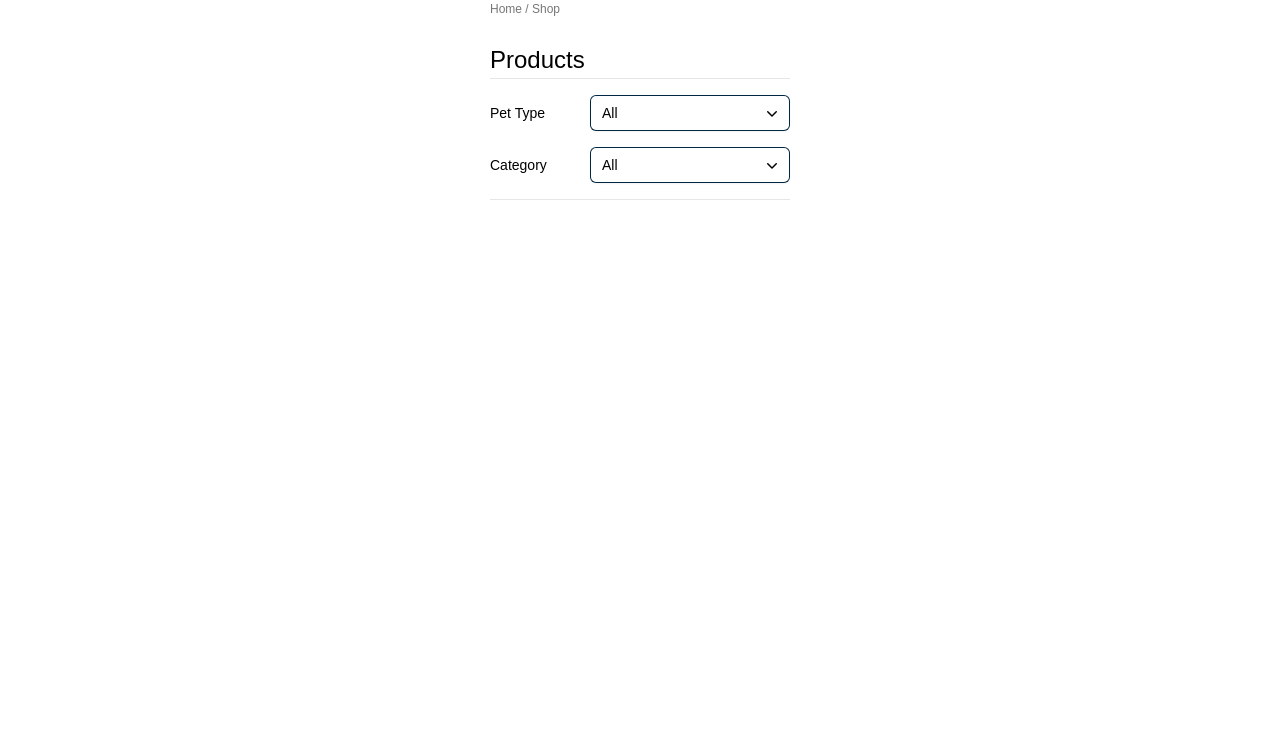
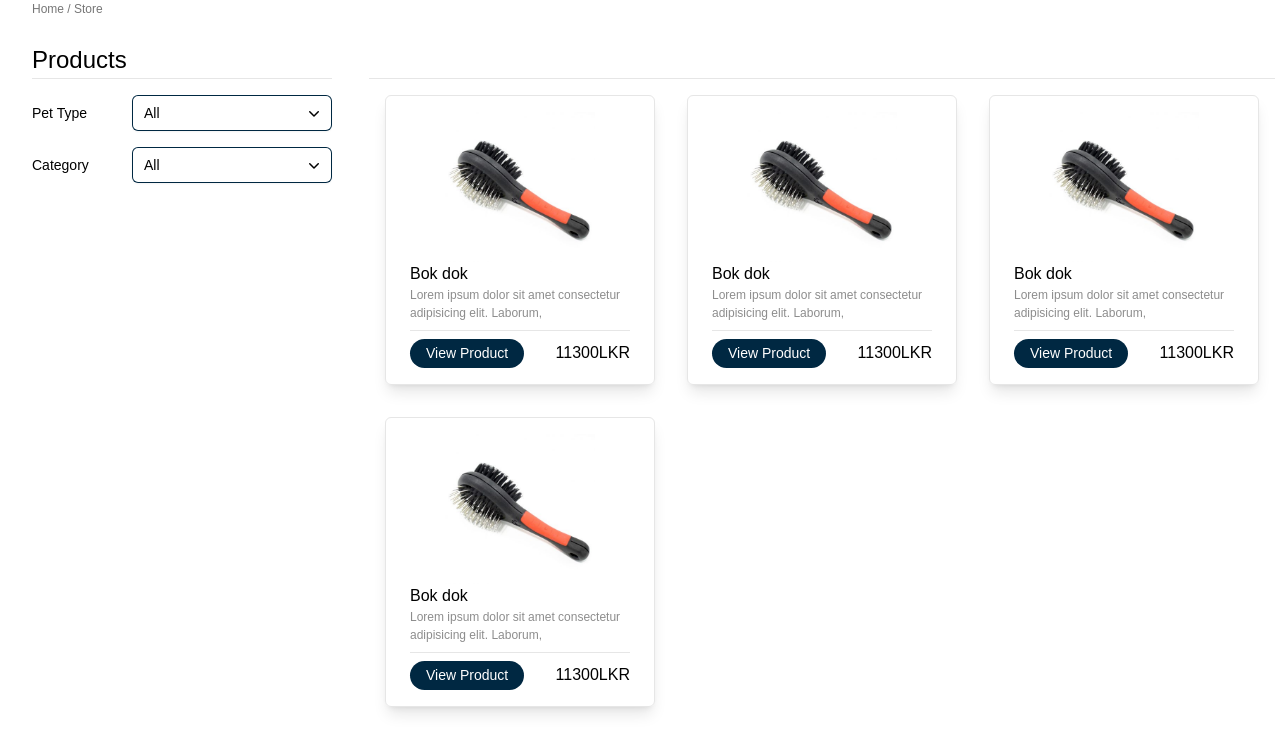
Before and after one commit to ItzNadeesH/Stray-Animal-Adoption-and-Care-Platform, a React (Create React App) app in the folder frontend/: page / in a window 1280 px wide. Shown: the top 752 px of the page. Built offline with nearby package versions, Linux system fonts and the light colour scheme; the HTML template or start-up script is replaced by a standard one.

Commit message:
Create the product page

```diff
--- a/frontend/src/components/ProductFilter.js
+++ b/frontend/src/components/ProductFilter.js
@@ -2,18 +2,18 @@ import React from 'react';
 import Dropdown from './Dropdown';
 
 const ProductFilter = () => {
-  const petTypes = ['Cat', 'Dog'];
-  const productCategories = ['Food', 'Supplement', 'Accessories'];
+  const petTypes = ['All', 'Cat', 'Dog'];
+  const productCategories = ['All', 'Food', 'Supplement', 'Accessories'];
   return (
     <>
-      <div className="max-w-[300px] mx-auto">
-        <p className="mb-6 text-[12px] text-[#767676]">Home / Shop</p>
+      <div className="max-w-[300px] mx-auto md:w-[300px] sm:mx-8">
+        <p className="mb-6 text-[12px] text-[#767676]">Home / Store</p>
         <h2 className="mb-4 text-[24px] border-b border-[#e6e6e6]">Products</h2>
         <div className="flex justify-between mb-4">
           <p className="mt-2 text-[14px]">Pet Type</p>
           <Dropdown items={petTypes} />
         </div>
-        <div className="flex justify-between pb-4 border-b border-[#e6e6e6]">
+        <div className="flex justify-between">
           <p className="mt-2 text-[14px]">Category</p>
           <Dropdown items={productCategories} />
         </div>
--- a/frontend/src/components/ProductGrid.js
+++ b/frontend/src/components/ProductGrid.js
@@ -4,7 +4,7 @@ import ProductItem from './ProductItem';
 const ProductGrid = () => {
   return (
     <>
-      <div className="max-w-screen-lg grid grid-cols-1 sm:grid-cols-2 lg:grid-cols-3 place-items-center">
+      <div className="mt-8 max-w-screen-lg grid grid-cols-1 sm:grid-cols-2 md:grid-cols-3 place-items-center border-t border-[#e6e6e6] mx-auto xl:mt-[78px]">
         <ProductItem />
         <ProductItem />
         <ProductItem />
--- a/frontend/src/pages/Products.js
+++ b/frontend/src/pages/Products.js
@@ -5,7 +5,10 @@ import ProductFilter from '../components/ProductFilter';
 const Products = () => {
   return (
     <>
-      <ProductFilter />
+      <div className="max-w-screen-xl mx-auto xl:flex">
+        <ProductFilter />
+        <ProductGrid />
+      </div>
     </>
   );
 };
--- a/frontend/tailwind.config.js
+++ b/frontend/tailwind.config.js
@@ -2,6 +2,22 @@
 module.exports = {
   content: ['./src/**/*.{js,jsx,ts,tsx}'],
   theme: {
+    screens: {
+      sm: '576px',
+      // => @media (min-width: 640px) { ... }
+
+      md: '900px',
+      // => @media (min-width: 768px) { ... }
+
+      lg: '1024px',
+      // => @media (min-width: 1024px) { ... }
+
+      xl: '1280px',
+      // => @media (min-width: 1280px) { ... }
+
+      '2xl': '1536px',
+      // => @media (min-width: 1536px) { ... }
+    },
     colors: {
       'cyan-blue': '#002842',
     },
```
